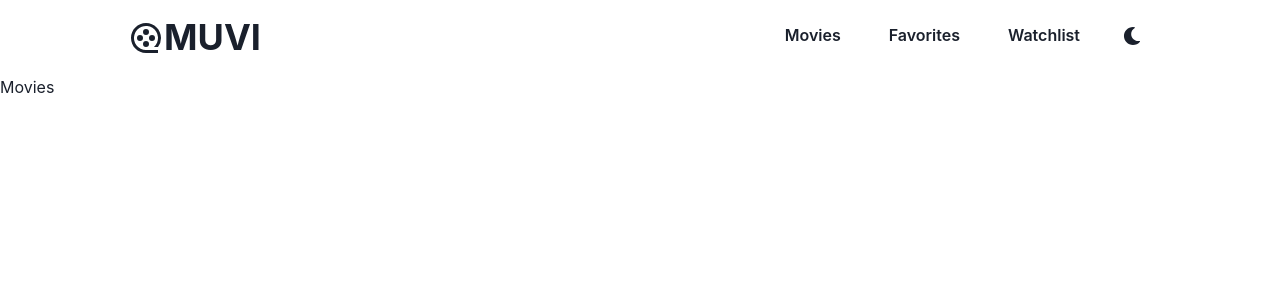
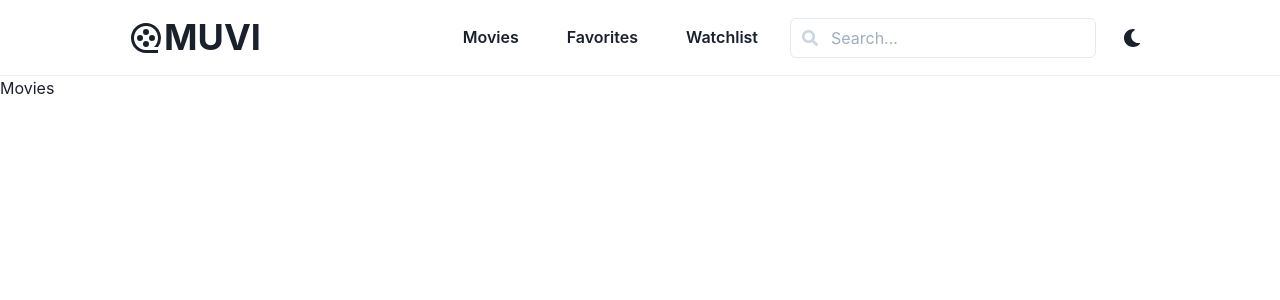
Before and after one commit to buistvn/muvi, a React (Create React App) app: page /movies in a window 1280 px wide. Shown: the top 300 px of the page. Built offline with nearby package versions, Linux system fonts and the light colour scheme.

Commit message:
Implement Searchbar component

```diff
--- a/src/components/Navbar.js
+++ b/src/components/Navbar.js
@@ -1,28 +1,38 @@
 import React from 'react';
 import { Link } from 'react-router-dom';
-import { Button, Flex, Heading, Icon } from '@chakra-ui/react';
+import {
+    Button,
+    Flex,
+    Heading,
+    Icon,
+    useColorModeValue,
+} from '@chakra-ui/react';
 import { RiMovie2Line } from 'react-icons/ri';
 
 import ColorModeSwitcher from './ColorModeSwitcher';
+import Searchbar from './Searchbar';
 
 const Navbar = () => {
+    const borderColor = useColorModeValue('gray.100', 'gray.900');
+
     return (
-        <Flex justify="center">
+        <Flex justify="center" borderBottom="1px" borderColor={borderColor}>
             <Flex justify="space-between" w="80%" py="16px">
                 <Flex as={Link} to="/home" align="center">
                     <Icon as={RiMovie2Line} w="36px" h="36px" />
                     <Heading>MUVI</Heading>
                 </Flex>
-                <Flex columnGap="16px">
-                    <Button as={Link} to="/movies" variant="ghost">
-                        Movies
-                    </Button>
-                    <Button as={Link} to="/favorites" variant="ghost">
-                        Favorites
-                    </Button>
-                    <Button as={Link} to="/watchlist" variant="ghost">
-                        Watchlist
-                    </Button>
+                <Flex align="center" columnGap="16px">
+                    <Link to="/movies">
+                        <Button variant="ghost">Movies</Button>
+                    </Link>
+                    <Link to="/favorites">
+                        <Button variant="ghost">Favorites</Button>
+                    </Link>
+                    <Link to="/watchlist">
+                        <Button variant="ghost">Watchlist</Button>
+                    </Link>
+                    <Searchbar />
                     <ColorModeSwitcher />
                 </Flex>
             </Flex>
--- /dev/null
+++ b/src/components/Searchbar.js
@@ -0,0 +1,17 @@
+import React from 'react';
+import { Icon, Input, InputGroup, InputLeftElement } from '@chakra-ui/react';
+import { FaSearch } from 'react-icons/fa';
+
+const Searchbar = () => {
+    return (
+        <InputGroup>
+            <InputLeftElement
+                pointerEvents="none"
+                children={<Icon as={FaSearch} color="gray.300" />}
+            />
+            <Input placeholder="Search..." />
+        </InputGroup>
+    );
+};
+
+export default Searchbar;
```
